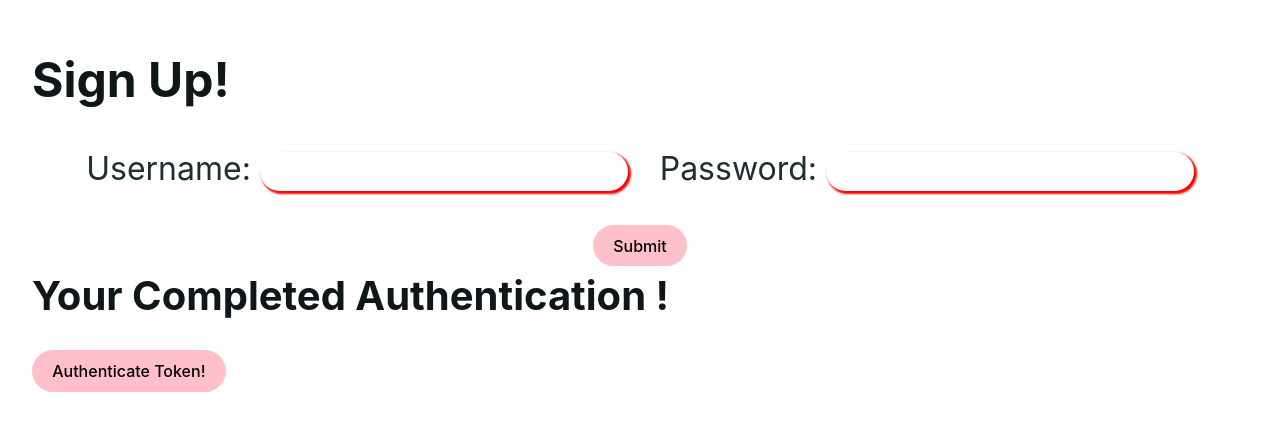
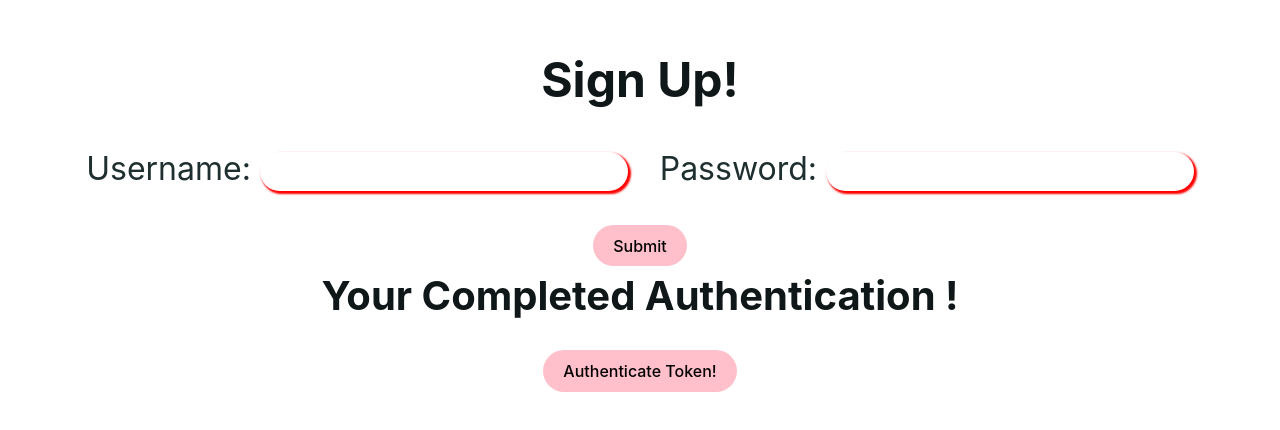
Before and after one commit to Zachary-Collier/Block-27-Forms, a React (Vite) app: page / in a window 1280 px wide. Shown: the part 182-612 px from the top of the page. Built offline with nearby package versions, Linux system fonts and the light colour scheme.

Commit message:
Changed back to center

```diff
--- a/src/App.css
+++ b/src/App.css
@@ -2,7 +2,7 @@
   max-width: 1280px;
   margin: 0 auto;
   padding: 2rem;
-  text-align: match-parent;
+  text-align: center;
 }
 /*
 .logo {
```
